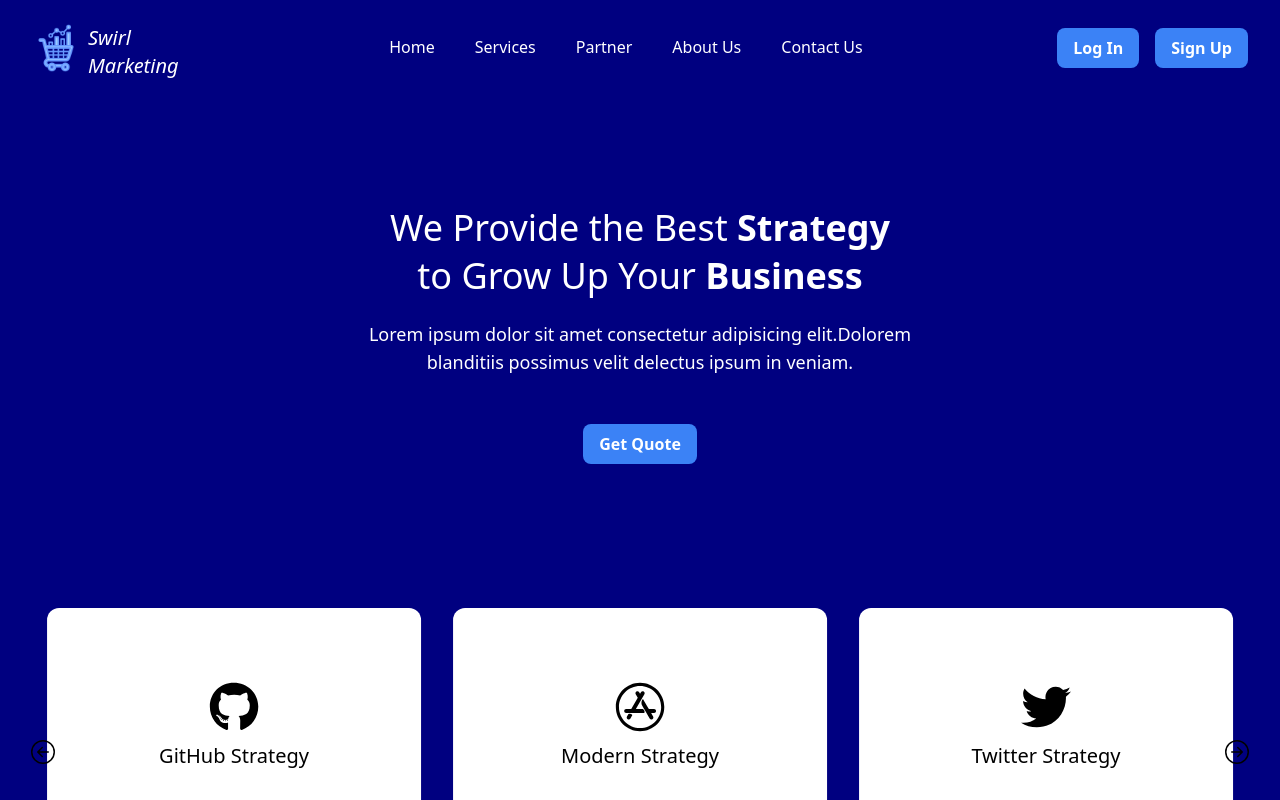
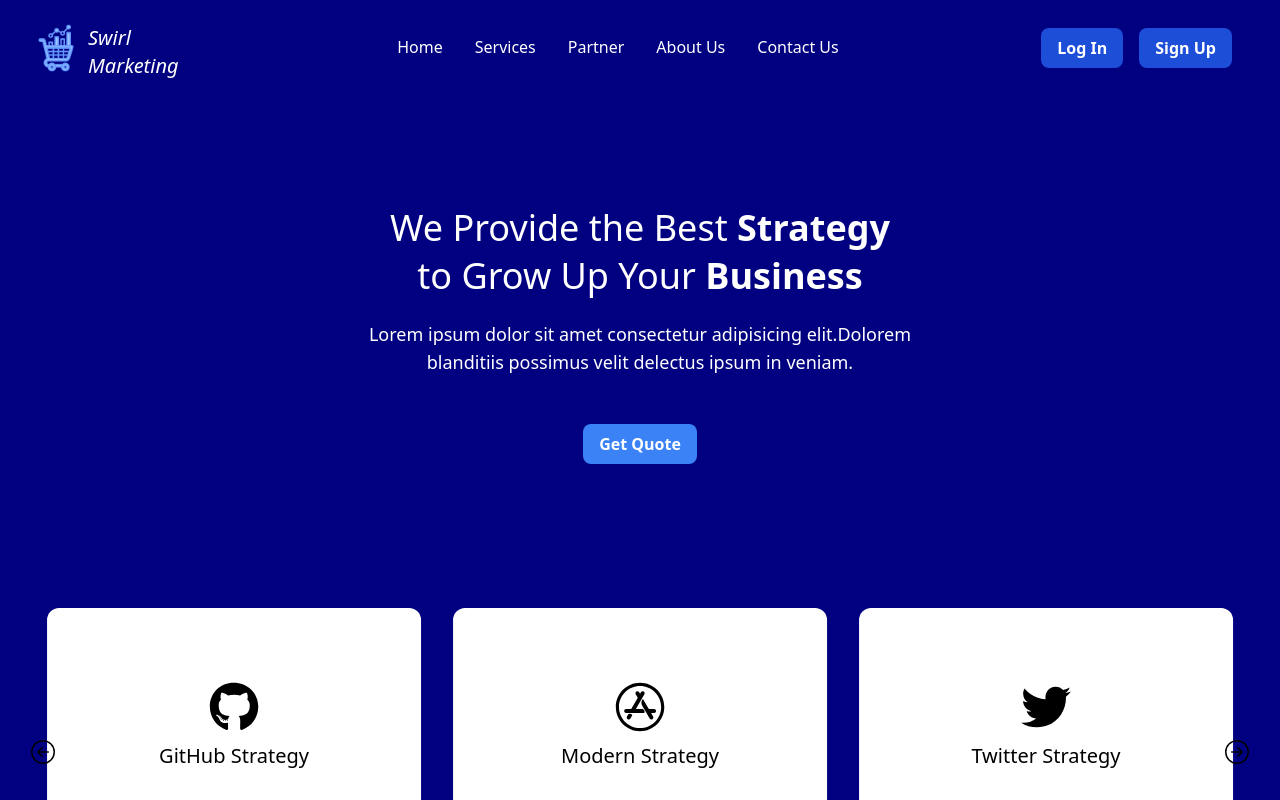
Before and after one commit to Gulsher407/social-swirlMarketing, a React (Vite) app in the folder swirl-marketing/: page / in a window 1280 px wide. Shown: the top 800 px of the page. Built offline with nearby package versions, Linux system fonts and the light colour scheme.

Commit message:
Update Navbar.jsx

```diff
--- a/swirl-marketing/src/Components/Navbar.jsx
+++ b/swirl-marketing/src/Components/Navbar.jsx
@@ -1,8 +1,14 @@
-import React from 'react';
+import React, { useState } from 'react';
 import { Link, useLocation } from 'react-router-dom';
 
 function Navbar() {
   const location = useLocation();
+  const [isMenuOpen, setIsMenuOpen] = useState(false);
+
+  // Function to toggle the mobile menu
+  const toggleMenu = () => {
+    setIsMenuOpen(!isMenuOpen);
+  };
 
   // Function to determine whether to render the Navbar
   const renderNavbar = () => {
@@ -10,50 +16,74 @@ function Navbar() {
     return !['/login', '/signup'].includes(pathname);
   };
 
-  return (
-
-    renderNavbar() && (
-    <nav className="text-white ">
+  return renderNavbar() && (
+    <nav className="text-white">
       <div className="max-w-7xl mx-auto py-4 px-4 sm:px-6 lg:px-8">
         <div className="flex items-center justify-between h-16">
+          {/* Left side logo and company name */}
           <div className="flex-shrink-0">
-            {/* Left side logo and company name */}
             <Link to="/" className="flex items-center">
-              <img className="h-12 w-auto text-white" src="./Images/Logo1.png" alt="Logo"  />
+              <img className="h-12 w-auto text-white" src="./Images/Logo1.png" alt="Logo" />
               <span className="text-white text-xl ml-2 font-sans italic mt-2">Swirl <br /> Marketing</span>
             </Link>
           </div>
+          {/* Hamburger menu for small screens */}
           <div className="md:hidden">
-            {/* Hamburger menu for small screens */}
-            <button className="mobile-menu-button">
+            <button onClick={toggleMenu} className="mobile-menu-button">
               <svg className="h-6 w-6" fill="none" viewBox="0 0 24 24" stroke="currentColor">
                 <path strokeLinecap="round" strokeLinejoin="round" strokeWidth={2} d="M4 6h16M4 12h16M4 18h16" />
               </svg>
             </button>
           </div>
+          {/* Centered navigation list for medium and large screens */}
           <div className="hidden md:block">
-            {/* Centered navigation list for medium and large screens */}
             <div className="ml-10 flex items-baseline space-x-4">
-              <Link to="/" className="hover:text-white px-3 py-2 rounded-md border-b-2 border-transparent hover:border-white">Home</Link>
-              <Link to="/services" className="hover:text-white px-3 py-2 rounded-md border-b-2 border-transparent hover:border-white">Services</Link>
-              <Link to="/partner" className="hover:text-white px-3 py-2 rounded-md border-b-2 border-transparent hover:border-white">Partner</Link>
-              <Link to="/about" className="hover:text-white px-3 py-2 rounded-md border-b-2 border-transparent hover:border-white">About Us</Link>
-              <Link to="/contact" className="hover:text-white px-3 py-2 rounded-md border-b-2 border-transparent hover:border-white">Contact Us</Link>
+              <NavLink to="/">Home</NavLink>
+              <NavLink to="/services">Services</NavLink>
+              <NavLink to="/partner">Partner</NavLink>
+              <NavLink to="/about">About Us</NavLink>
+              <NavLink to="/contact">Contact Us</NavLink>
             </div>
           </div>
+          {/* Right side login and logout buttons */}
           <div className="hidden md:block">
-            {/* Right side login and logout buttons */}
             <div className="ml-4 flex items-center md:ml-6">
-              {/* Link to Login page */}
-              <Link to="/login" className="bg-blue-500 hover:bg-blue-600 text-white font-semibold py-2 px-4 rounded-lg mr-4">Log In</Link>
-              {/* Link to SignUp page */}
-              <Link to="/signup" className="bg-blue-500 hover:bg-blue-600 text-white font-semibold py-2 px-4 rounded-lg">Sign Up</Link>
+              <LinkButton to="/login">Log In</LinkButton>
+              <LinkButton to="/signup">Sign Up</LinkButton>
             </div>
           </div>
         </div>
+        {/* Mobile navigation menu */}
+        {isMenuOpen && (
+          <div className="md:hidden">
+            <div className="px-2 pt-2 pb-3 space-y-2">
+              <NavLink to="/">Home</NavLink>
+              <NavLink to="/services">Services</NavLink>
+              <NavLink to="/partner">Partner</NavLink>
+              <NavLink to="/about">About Us</NavLink>
+              <NavLink to="/contact">Contact Us</NavLink>
+              <LinkButton to="/login"  >Login</LinkButton>
+              <LinkButton to="/signup">Signup</LinkButton>
+            </div>
+          </div>
+        )}
       </div>
     </nav>
-    )
+  );
+}
+
+// Custom NavLink component
+function NavLink({ to, children }) {
+  return (
+    <Link to={to} className="hover:border-white border-transparent border-b-2  block px-2 py-2 rounded-md text-base font-medium">{children}</Link>
+  );
+}
+
+// Custom LinkButton component
+function LinkButton({ to, children }) {
+  return (
+    <Link to={to} className="bg-blue-700 hover:bg-blue-600
+     text-white font-semibold py-2 px-4 rounded-lg mr-4">{children}</Link>
   );
 }
 
```
